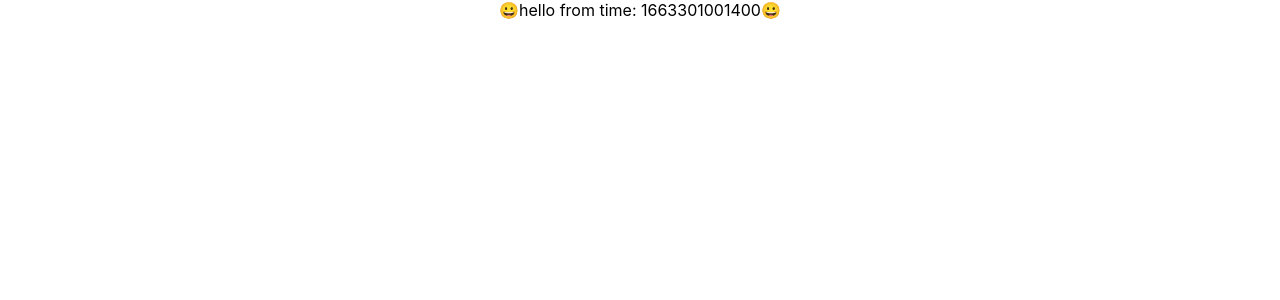
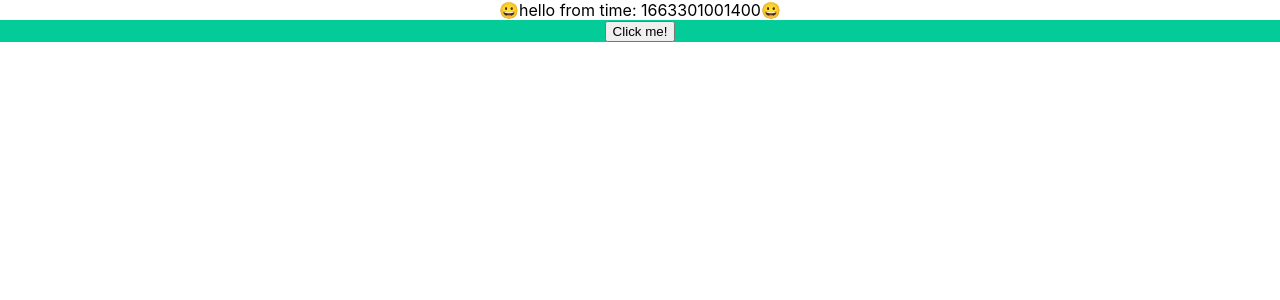
Before and after one commit to getcanopy/experiments-messageport-react, a React (Create React App) app: page / in a window 1280 px wide. Shown: the top 300 px of the page. Built offline with nearby package versions, Linux system fonts and the light colour scheme.

Commit message:
have example show off different properties changing

```diff
--- a/src/App.tsx
+++ b/src/App.tsx
@@ -1,6 +1,7 @@
 import React from 'react'
 import './App.css'
-import {PortPortal} from './PortPortal'
+import { PortPortal } from './PortPortal'
+
 const HappyGreeting = ({ greeting }) => {
   return <div>
     <span>😀</span>
@@ -9,18 +10,27 @@ const HappyGreeting = ({ greeting }) => {
   </div>
 }
 
-
-const {port1, port2} = new MessageChannel()
+const SomethingElse = ({ bgColor, onClick }) => {
+  return <div style={{ backgroundColor: bgColor }}>
+    <button onClick={onClick}>Click me!</button>
+  </div>
+}
+const { port1, port2 } = new MessageChannel()
 
 setInterval(() => {
-  port2.postMessage({greeting: `hello from time: ${Date.now()}`})
+  port2.postMessage({ greeting: `hello from time: ${Date.now()}` })
 }, 100)
+
+setInterval(() => {
+  port2.postMessage({ bgColor: `rgb(${Math.random() * 255}, ${Math.random() * 255}, ${Math.random() * 255})` })
+}, 1000)
 
 function App() {
   return (
     <div className="App">
       <PortPortal port={port1}>
         <HappyGreeting greeting='no greeting' />
+        <SomethingElse bgColor='blue' onClick={() => console.log('clicked')} />
       </PortPortal>
     </div>
   )
```
